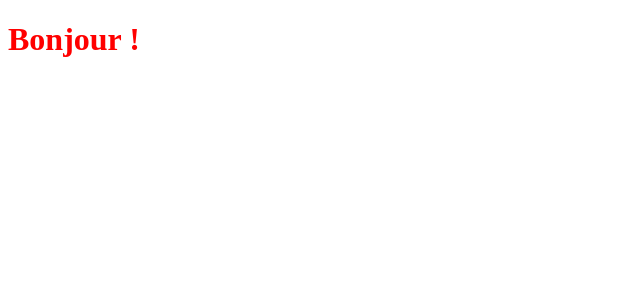
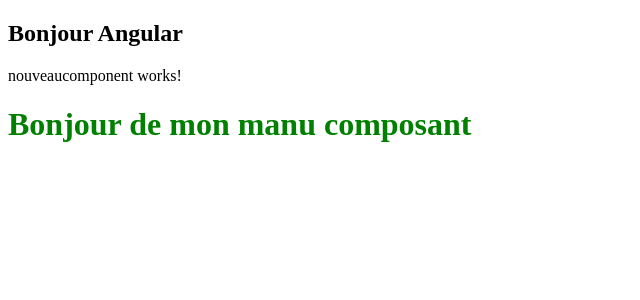
Before and after one commit to rawaayahya/MyangularApplication, an Angular app in the folder MyProjects/newapp/: page / in a window 1280 px wide. Shown: the top 300 px of the page, without its empty margins (0-640 px from the left). Built offline with nearby package versions, Linux system fonts and the light colour scheme.

Commit message:
new component

```diff
--- a/MyProjects/newapp/src/app/app.component.html
+++ b/MyProjects/newapp/src/app/app.component.html
@@ -1,3 +1,7 @@
 <div>
   <h2>Bonjour {{nom}}</h2>
+  <app-nouveaucomponent></app-nouveaucomponent>
+
 </div>
+
+<div><manu-component></manu-component></div>
--- a/MyProjects/newapp/src/app/app.component.ts
+++ b/MyProjects/newapp/src/app/app.component.ts
@@ -2,7 +2,7 @@
 
 @Component({
   selector: 'app-root',
-  template: `<h1>Bonjour !</h1>`,
+  templateUrl:'app.component.html',
   styles: [`h1{
     color: red;
   }`]
--- /dev/null
+++ b/MyProjects/newapp/src/app/manucomposant/manucomponent.component.ts
@@ -0,0 +1,21 @@
+import { NgModule, Component } from '@angular/core'
+
+
+@Component({
+
+    selector: 'manu-component',
+    template: `<h1> Bonjour de {{nom}} </h1>`,
+    styles:[`h1{
+
+        color: green;
+    }`]
+})
+
+export class ManuComponent{
+
+    nom: string;
+    constructor(){
+        this.nom=`mon manu composant`
+    }
+
+}
--- /dev/null
+++ b/MyProjects/newapp/src/app/nouveaucomponent/nouveaucomponent.component.html
@@ -0,0 +1,3 @@
+<p>
+  nouveaucomponent works!
+</p>
--- /dev/null
+++ b/MyProjects/newapp/src/app/nouveaucomponent/nouveaucomponent.component.ts
@@ -0,0 +1,14 @@
+import { Component, OnInit } from '@angular/core';
+
+@Component({
+  selector: 'app-nouveaucomponent',
+  templateUrl: './nouveaucomponent.component.html'
+})
+export class NouveaucomponentComponent implements OnInit {
+
+  constructor() { }
+
+  ngOnInit() {
+  }
+
+}
```
Also changed, not shown: MyProjects/newapp/src/app/app.module.ts (+6 -1 lines), MyProjects/newapp/src/app/nouveaucomponent/nouveaucomponent.component.css (added), 2 other files (tests, documents, lock files or other folders).
